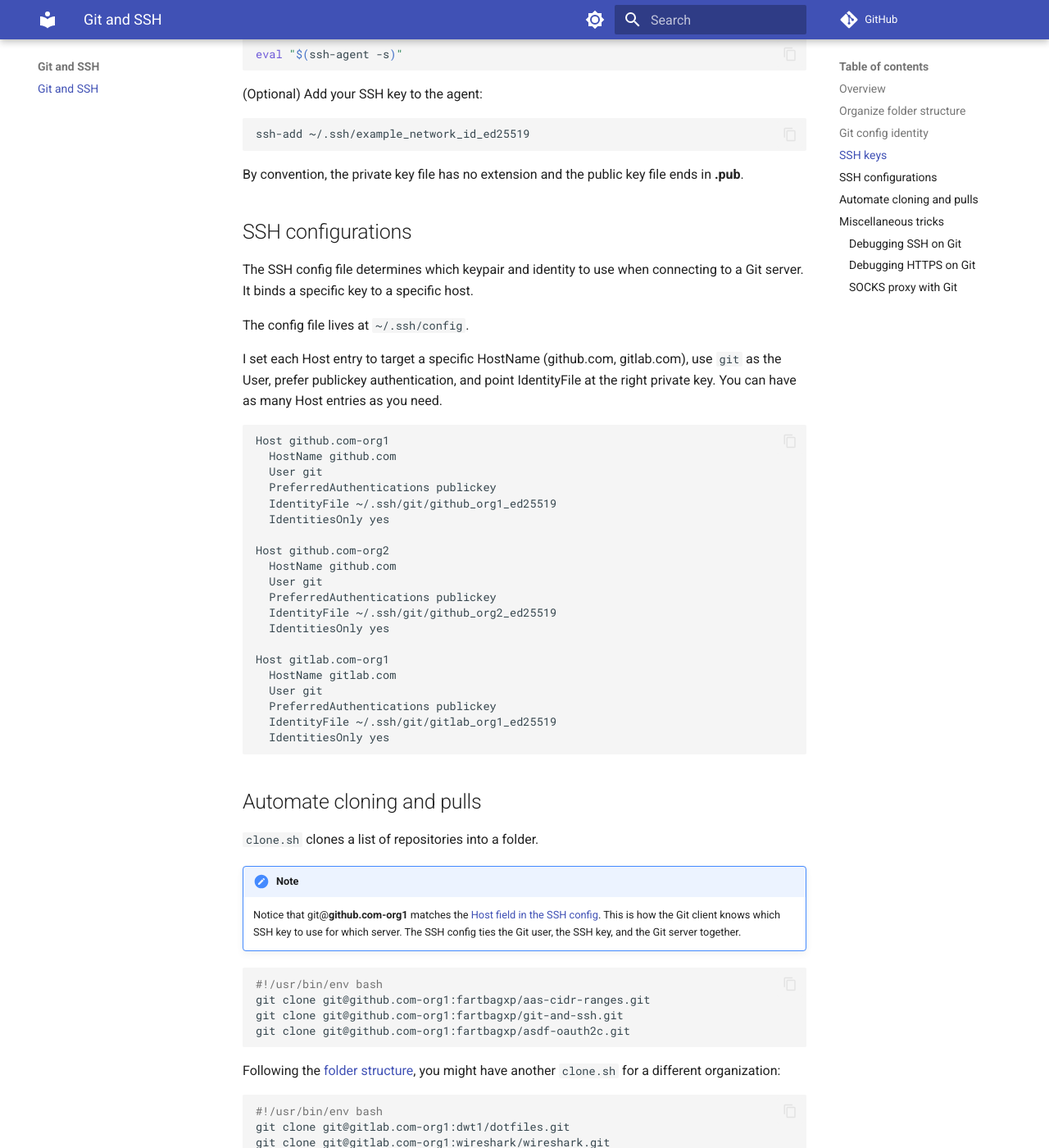
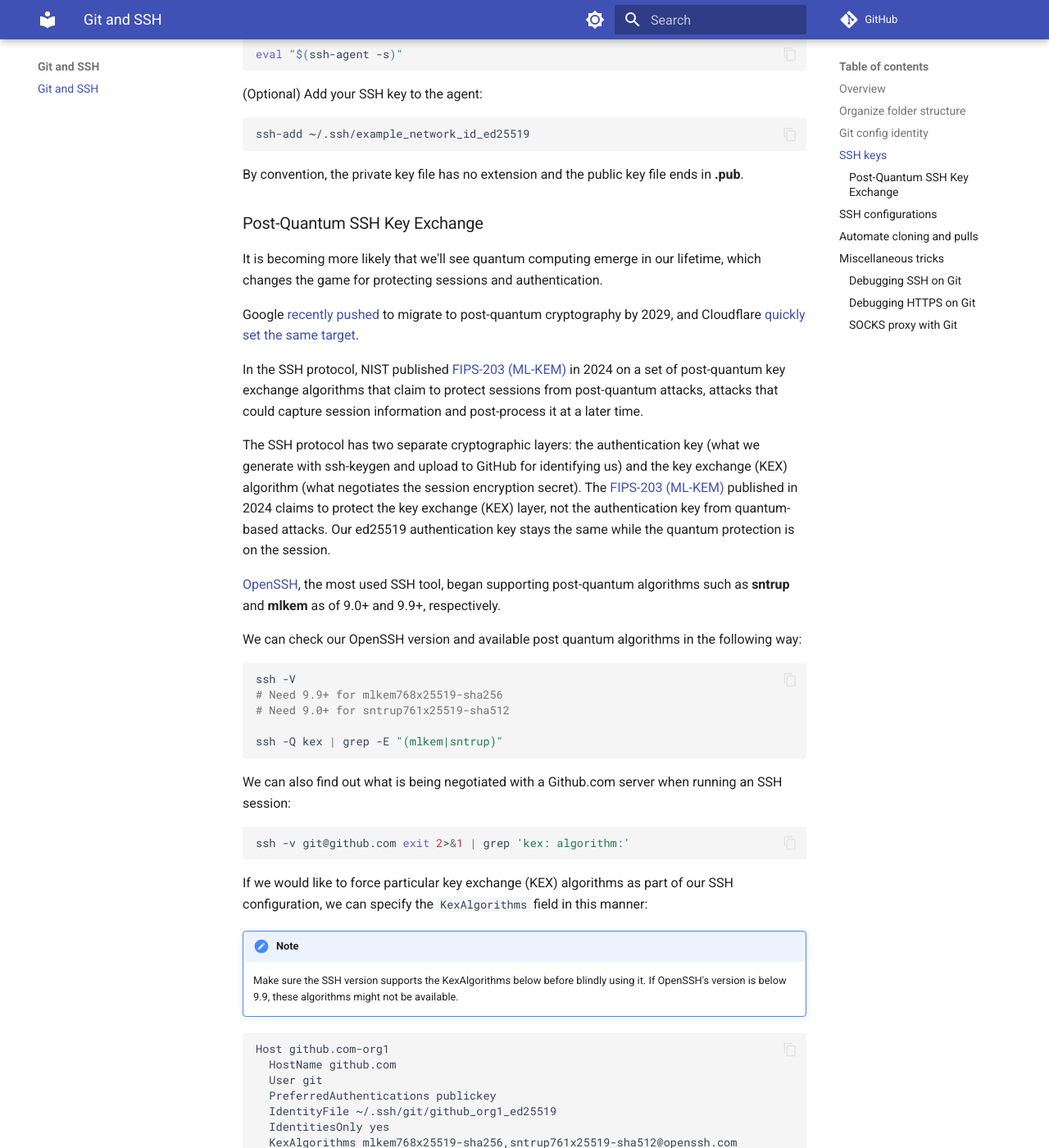
Before and after one commit to fartbagxp/git-and-ssh, an MkDocs documentation site: the page built from docs/index.md, in a window 1280 px wide and 1400 px high, scrolled down 2883 px. Shown: the whole window at 82% size. Built offline with MkDocs 1.6.1 and Material for MkDocs 9.7.7, drawn with Linux system fonts in a browser that asks for light colours; comment, search, counter and statistics services are not loaded; some of the changed text lies outside the part shown.

Commit message:
doc: postquantum key exchange usage (#35)

````diff
--- a/.pre-commit-config.yaml
+++ b/.pre-commit-config.yaml
@@ -6,7 +6,7 @@
       - id: end-of-file-fixer
       - id: trailing-whitespace
   - repo: https://github.com/astral-sh/ruff-pre-commit
-    rev: v0.15.8
+    rev: v0.15.11
     hooks:
       - id: ruff
         args: [--fix]
--- a/docs/index.md
+++ b/docs/index.md
@@ -124,6 +124,57 @@
 ```
 
 By convention, the private key file has no extension and the public key file ends in **.pub**.
+
+### Post-Quantum SSH Key Exchange
+
+It is becoming more likely that we'll see quantum computing emerge in our lifetime, which changes the game for protecting sessions and authentication.
+
+Google [recently pushed](https://blog.google/innovation-and-ai/technology/safety-security/cryptography-migration-timeline/) to migrate to post-quantum cryptography by 2029, and Cloudflare [quickly set the same target](https://blog.cloudflare.com/post-quantum-roadmap/).
+
+In the SSH protocol, NIST published [FIPS-203 (ML-KEM)](https://csrc.nist.gov/pubs/fips/203/final) in 2024 on a set of post-quantum key exchange algorithms that claim to protect sessions from post-quantum attacks, attacks that could capture session information and post-process it at a later time.
+
+The SSH protocol has two separate cryptographic layers: the authentication key (what we generate with ssh-keygen and upload to GitHub for identifying us) and the key exchange (KEX) algorithm (what negotiates the session encryption secret). The [FIPS-203 (ML-KEM)](https://csrc.nist.gov/pubs/fips/203/final) published in 2024 claims to protect the key exchange (KEX) layer, not the authentication key from quantum-based attacks. Our ed25519 authentication key stays the same while the quantum protection is on the session.
+
+[OpenSSH](https://www.openssh.org/), the most used SSH tool, began supporting post-quantum algorithms such as **sntrup** and **mlkem** as of 9.0+ and 9.9+, respectively.
+
+We can check our OpenSSH version and available post quantum algorithms in the following way:
+
+```bash
+ssh -V
+# Need 9.9+ for mlkem768x25519-sha256
+# Need 9.0+ for sntrup761x25519-sha512
+
+ssh -Q kex | grep -E "(mlkem|sntrup)"
+```
+
+We can also find out what is being negotiated with a Github.com server when running an SSH session:
+
+```bash
+ssh -v git@github.com exit 2>&1 | grep 'kex: algorithm:'
+```
+
+If we would like to force particular key exchange (KEX) algorithms as part of our SSH configuration, we can specify the `KexAlgorithms` field in this manner:
+
+!!! note
+
+    Make sure the SSH version supports the KexAlgorithms below before blindly using it.
+    If OpenSSH's version is below 9.9, these algorithms might not be available.
+
+```bash
+Host github.com-org1
+  HostName github.com
+  User git
+  PreferredAuthentications publickey
+  IdentityFile ~/.ssh/git/github_org1_ed25519
+  IdentitiesOnly yes
+  KexAlgorithms mlkem768x25519-sha256,sntrup761x25519-sha512@openssh.com
+```
+
+To verify this is working properly, run a SSH session (matching `-org1` from SSH config to `-org1` as the ssh target below) to Github, and it should be one of the listed key exchange (KEX) algorithms above.
+
+```bash
+ssh -v git@github.com-org1 exit 2>&1 | grep 'kex: algorithm:'
+```
 
 ## SSH configurations
 
--- a/pyproject.toml
+++ b/pyproject.toml
@@ -6,7 +6,7 @@
 requires-python = ">=3.13"
 dependencies = [
     "mkdocs-material==9.7.6",
-    "zensical==0.0.30",
+    "zensical==0.0.33",
 ]
 
 [dependency-groups]
````
Also changed, not shown: 2 other files.
